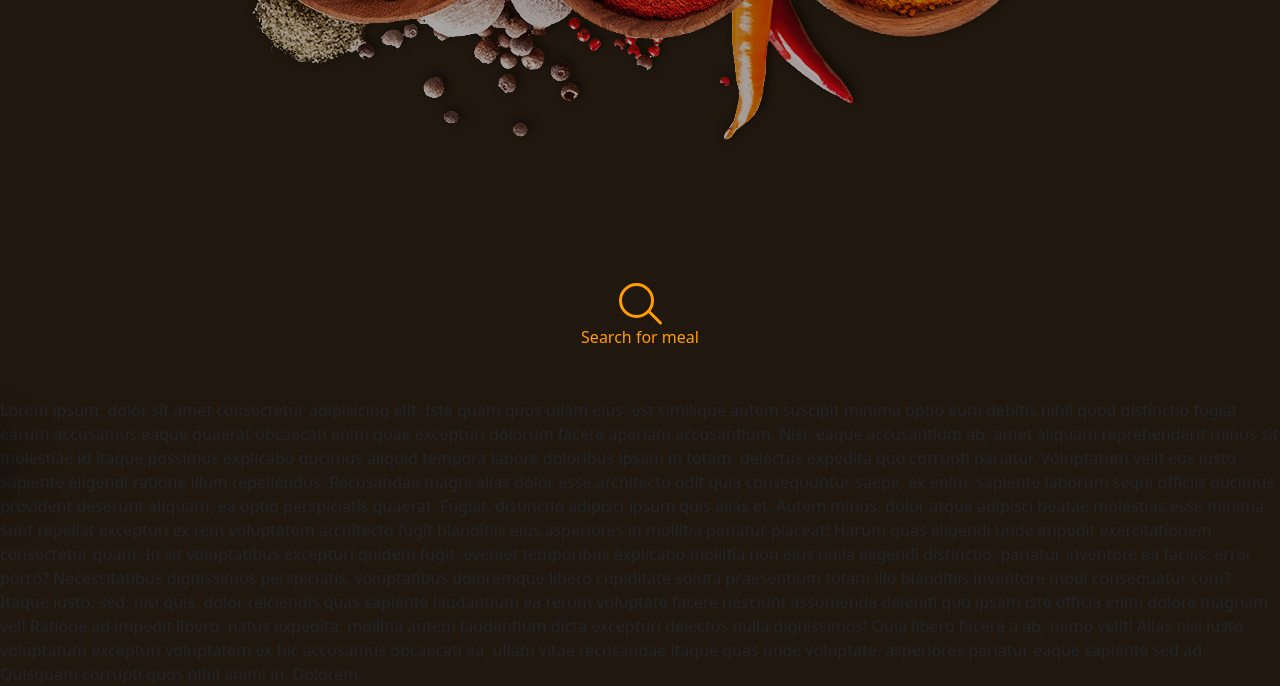
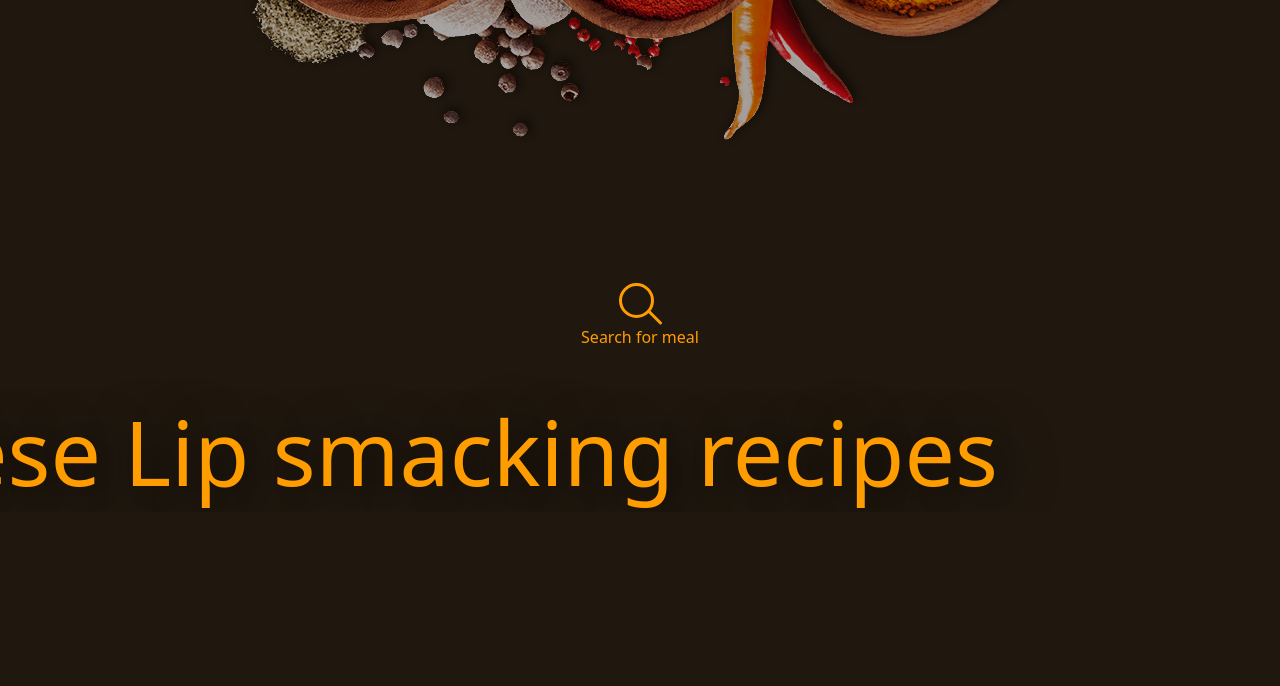
Before and after one commit to sejal-27/FlavorAtlas, a website: page home.html in a window 1280 px wide. Shown: the part 548-1234 px from the top of the page. After the commit the page ends 1060 px from the top, so only its background shows below. Drawn offline with nearby package versions, Linux system fonts and the light colour scheme.

Commit message:
project update-2

```diff
--- a/home.html
+++ b/home.html
@@ -39,35 +39,7 @@
     <div class="text_2" id="text_2">
       <h2>Try these Lip smacking recipes</h2>
     </div>
-    <div class="text">
-      Lorem ipsum, dolor sit amet consectetur adipisicing elit. Iste quam quos
-      ullam eius, est similique autem suscipit minima optio eum debitis nihil
-      quod distinctio fugiat earum accusamus eaque quaerat obcaecati enim quae
-      excepturi dolorum facere aperiam accusantium. Nisi, eaque accusantium ab,
-      amet aliquam reprehenderit minus sit molestiae id itaque possimus
-      explicabo ducimus aliquid tempora labore doloribus ipsam in totam,
-      delectus expedita quo corrupti pariatur. Voluptatum velit eos iusto
-      sapiente eligendi ratione illum repellendus. Recusandae magni alias dolor
-      esse architecto odit quia consequuntur saepe, ex enim, sapiente laborum
-      sequi officiis ducimus provident deserunt aliquam, ea optio perspiciatis
-      quaerat. Fugiat, distinctio adipisci ipsum quis alias et. Autem minus,
-      dolor atque adipisci beatae molestias esse minima sunt repellat excepturi
-      ex rem voluptatem architecto fugit blanditiis eius asperiores in mollitia
-      pariatur placeat! Harum quas eligendi unde impedit exercitationem
-      consectetur quam. In sit voluptatibus excepturi quidem fugit, eveniet
-      temporibus explicabo mollitia non eius nulla eligendi distinctio, pariatur
-      inventore ea facilis, error porro? Necessitatibus dignissimos
-      perspiciatis, voluptatibus doloremque libero cupiditate soluta praesentium
-      totam illo blanditiis inventore modi consequatur cum? Itaque iusto, sed,
-      nisi quis, dolor reiciendis quas sapiente laudantium ea rerum voluptate
-      facere nesciunt assumenda deleniti quo ipsam iste officia enim dolore
-      magnam vel! Ratione ad impedit libero, natus expedita, mollitia autem
-      laudantium dicta excepturi delectus nulla dignissimos! Quia libero facere
-      a ab, nemo velit! Alias nisi iusto, voluptatum excepturi voluptatem ex hic
-      accusamus obcaecati ea, ullam vitae recusandae itaque quas unde voluptate,
-      asperiores pariatur eaque sapiente sed ad. Quisquam corrupti quos nihil
-      animi in. Dolorem.
-    </div>
+
     <script>
       //JS hero section
       let text = document.getElementById("text");
@@ -87,10 +59,12 @@
           $(this).parent("label").removeClass("active");
       });
 
-      let text_2 = document.getElementsById("text_2");
+      //Js section 2
+      let text_2 = document.getElementById("text_2");
+
       window.addEventListener("scroll", function () {
         let value_2 = window.scrollY;
-        text_2.style.left = 0 + value_2 * 0.6 + "px";
+        text_2.style.top = 0 + value * 0.5 + "px";
       });
     </script>
     <script src="node_modules/bootstrap/dist/js/bootstrap.bundle.js"></script>
--- a/home.scss
+++ b/home.scss
@@ -128,14 +128,13 @@ section #text span {
   }
 }
 //section 2
-#text_2{
-    position: relative;
+.text_2 {
+  position: relative;
 }
-#text_2 h2{
-    position:absolute;
-       left: -100%;
-    color: #ff9d00;
-    text-shadow: 10px 5px 50px rgb(0, 0, 0);
-    font-size: 7vw;
-    transition: left 0.5s ease-in-out;
-  }
+.text_2 h2 {
+  position: absolute;
+  transform: translateX(-282px);
+  text-shadow: 10px 5px 50px rgba(0, 0, 0, 0.781);
+  font-size: 7vw;
+  color: #ff9d00;
+}
```
Also changed, not shown: home.css, 1 other file.
